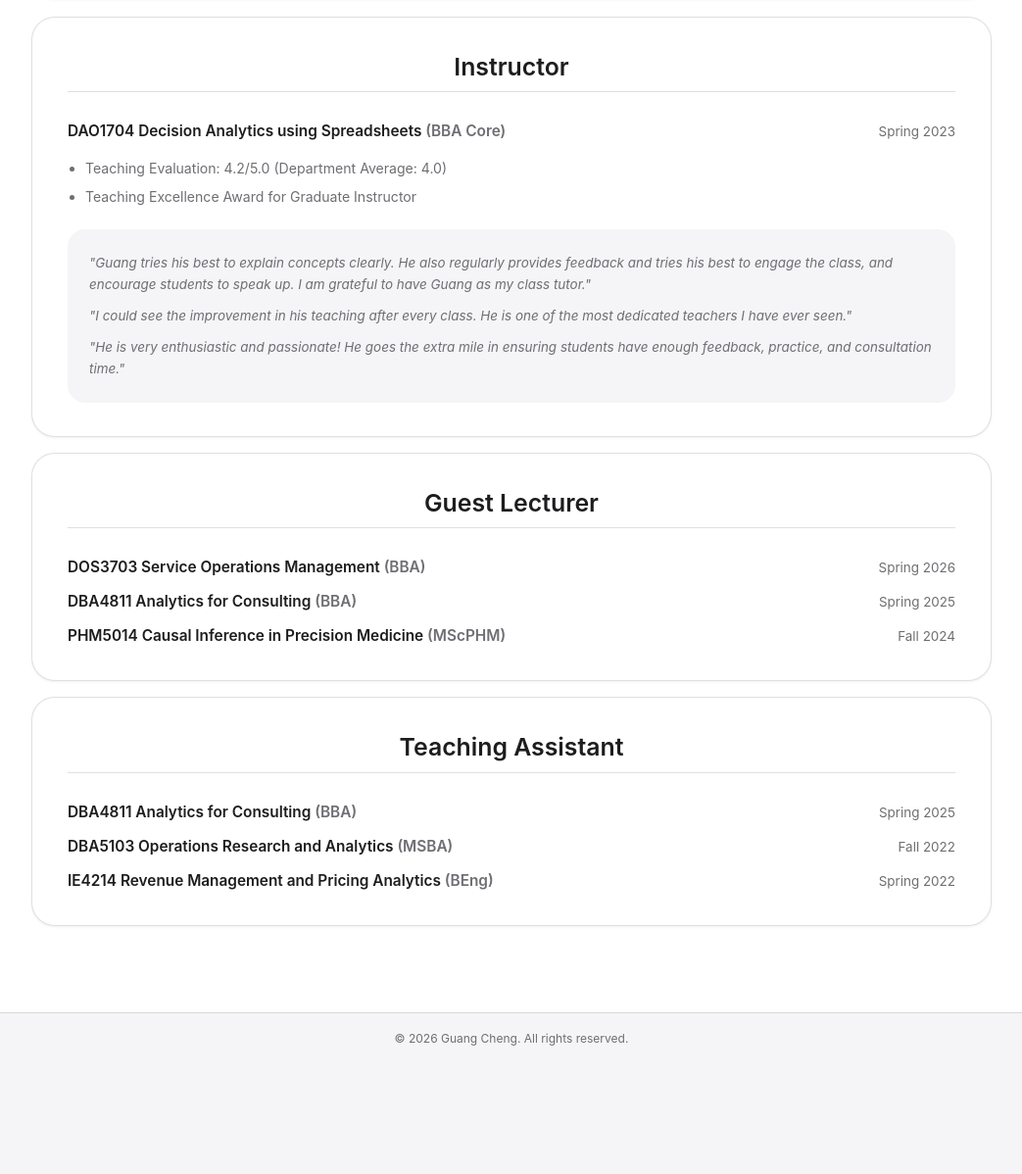
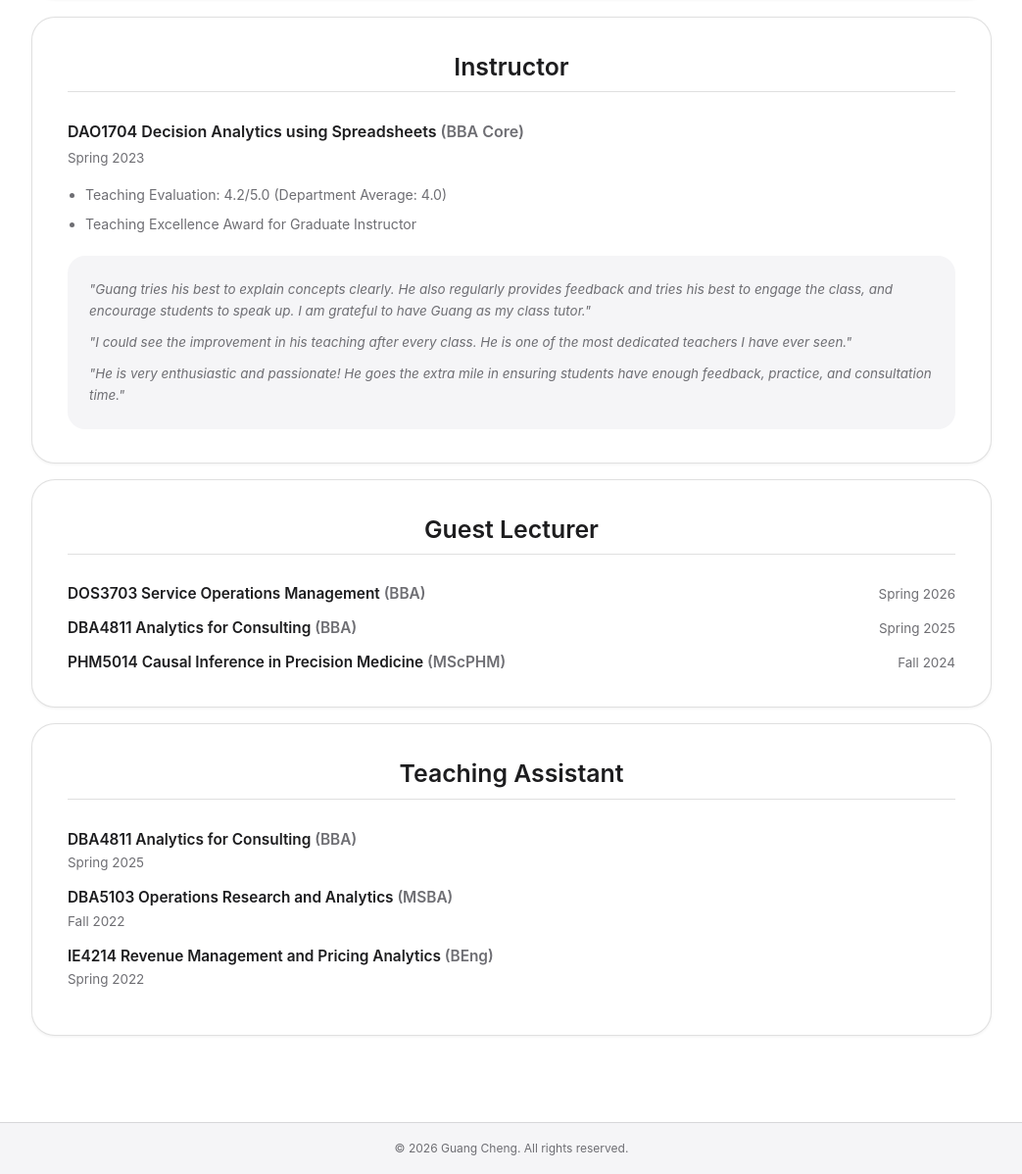
Before and after one commit to gcheng-nus/gcheng-nus.github.io, a Jekyll site: the page built from _pages/main.md, in a window 1280 px wide and 1400 px high, scrolled down 4165 px. Shown: the part 202-1400 px from the top of the window at 98% size, without its empty margins (118-1161 px from the left). Built offline with Jekyll 4.4.1, drawn with Linux system fonts in a browser that asks for light colours; comment, search, counter and statistics services are not loaded; before the commit the page ends 5452 px from its top, so only the background shows below that.

Commit message:
change back

```diff
--- a/_pages/main.md
+++ b/_pages/main.md
@@ -160,12 +160,8 @@ redirect_from:
 
     <div class="teaching-role">
       <h3 class="section-subtitle">Instructor</h3>
-      <ul class="teaching-course-list">
-        <li>
-          <span class="teaching-course">DAO1704 Decision Analytics using Spreadsheets <span class="muted-note">(BBA Core)</span></span>
-          <span class="teaching-term">Spring 2023</span>
-        </li>
-      </ul>
+      <p class="course-title">DAO1704 Decision Analytics using Spreadsheets <span class="muted-note">(BBA Core)</span></p>
+      <p class="course-meta">Spring 2023</p>
       <ul class="course-details">
         <li>Teaching Evaluation: 4.2/5.0 (Department Average: 4.0)</li>
         <li>Teaching Excellence Award for Graduate Instructor</li>
@@ -179,36 +175,36 @@ redirect_from:
 
     <div class="teaching-role">
       <h3 class="section-subtitle">Guest Lecturer</h3>
-      <ul class="teaching-course-list">
+      <ul class="guest-lecture-list">
         <li>
-          <span class="teaching-course">DOS3703 Service Operations Management <span class="muted-note">(BBA)</span></span>
-          <span class="teaching-term">Spring 2026</span>
+          <span class="guest-course">DOS3703 Service Operations Management <span class="muted-note">(BBA)</span></span>
+          <span class="guest-term">Spring 2026</span>
         </li>
         <li>
-          <span class="teaching-course">DBA4811 Analytics for Consulting <span class="muted-note">(BBA)</span></span>
-          <span class="teaching-term">Spring 2025</span>
+          <span class="guest-course">DBA4811 Analytics for Consulting <span class="muted-note">(BBA)</span></span>
+          <span class="guest-term">Spring 2025</span>
         </li>
         <li>
-          <span class="teaching-course">PHM5014 Causal Inference in Precision Medicine <span class="muted-note">(MScPHM)</span></span>
-          <span class="teaching-term">Fall 2024</span>
+          <span class="guest-course">PHM5014 Causal Inference in Precision Medicine <span class="muted-note">(MScPHM)</span></span>
+          <span class="guest-term">Fall 2024</span>
         </li>
       </ul>
     </div>
 
     <div class="teaching-role">
       <h3 class="section-subtitle">Teaching Assistant</h3>
-      <ul class="teaching-course-list">
+      <ul class="ta-list">
         <li>
-          <span class="teaching-course">DBA4811 Analytics for Consulting <span class="muted-note">(BBA)</span></span>
-          <span class="teaching-term">Spring 2025</span>
+          <p class="ta-course">DBA4811 Analytics for Consulting <span class="muted-note">(BBA)</span></p>
+          <p class="ta-term">Spring 2025</p>
         </li>
         <li>
-          <span class="teaching-course">DBA5103 Operations Research and Analytics <span class="muted-note">(MSBA)</span></span>
-          <span class="teaching-term">Fall 2022</span>
+          <p class="ta-course">DBA5103 Operations Research and Analytics <span class="muted-note">(MSBA)</span></p>
+          <p class="ta-term">Fall 2022</p>
         </li>
         <li>
-          <span class="teaching-course">IE4214 Revenue Management and Pricing Analytics <span class="muted-note">(BEng)</span></span>
-          <span class="teaching-term">Spring 2022</span>
+          <p class="ta-course">IE4214 Revenue Management and Pricing Analytics <span class="muted-note">(BEng)</span></p>
+          <p class="ta-term">Spring 2022</p>
         </li>
       </ul>
     </div>
--- a/assets/css/academic.scss
+++ b/assets/css/academic.scss
@@ -408,14 +408,16 @@ body.academic-site {
 }
 
 .interest-list,
-.teaching-course-list,
+.ta-list,
+.guest-lecture-list,
 .course-details,
 .paper-highlights {
   margin: 0;
   padding: 0;
 }
 
-.teaching-course-list {
+.ta-list,
+.guest-lecture-list {
   list-style: none;
 }
 
@@ -590,13 +592,37 @@ body.academic-site {
   margin-bottom: 0;
 }
 
-.teaching-course-list {
+.course-title {
+  margin: 0;
+  color: var(--academic-fg);
+  font-size: 1rem;
+  font-weight: 600;
+  line-height: 1.5;
+}
+
+.course-title--spaced {
+  margin-top: 18px;
+}
+
+.course-meta,
+.course-note,
+.ta-term {
+  color: var(--academic-muted);
+  font-size: 0.84rem;
+}
+
+.course-meta,
+.course-note {
+  margin: 4px 0 0;
+}
+
+.guest-lecture-list {
   display: flex;
   flex-direction: column;
   gap: 12px;
 }
 
-.teaching-course-list li {
+.guest-lecture-list li {
   display: flex;
   flex-wrap: wrap;
   align-items: baseline;
@@ -604,14 +630,14 @@ body.academic-site {
   gap: 4px 18px;
 }
 
-.teaching-course {
+.guest-course {
   color: var(--academic-fg);
   font-size: 0.96rem;
   font-weight: 600;
   line-height: 1.5;
 }
 
-.teaching-term {
+.guest-term {
   flex: 0 0 auto;
   color: var(--academic-muted);
   font-size: 0.84rem;
@@ -646,6 +672,30 @@ body.academic-site {
   font-size: 0.84rem;
   font-style: italic;
   line-height: 1.65;
+}
+
+.ta-list li {
+  padding: 0 0;
+  margin-bottom: 12px;
+}
+
+.ta-list li:first-child {
+  padding-top: 0;
+}
+
+.ta-list li:last-child {
+  border-bottom: 0;
+}
+
+.ta-course,
+.ta-term {
+  margin: 0;
+}
+
+.ta-course {
+  color: var(--academic-fg);
+  font-size: 0.96rem;
+  font-weight: 600;
 }
 
 .misc-card {
```
